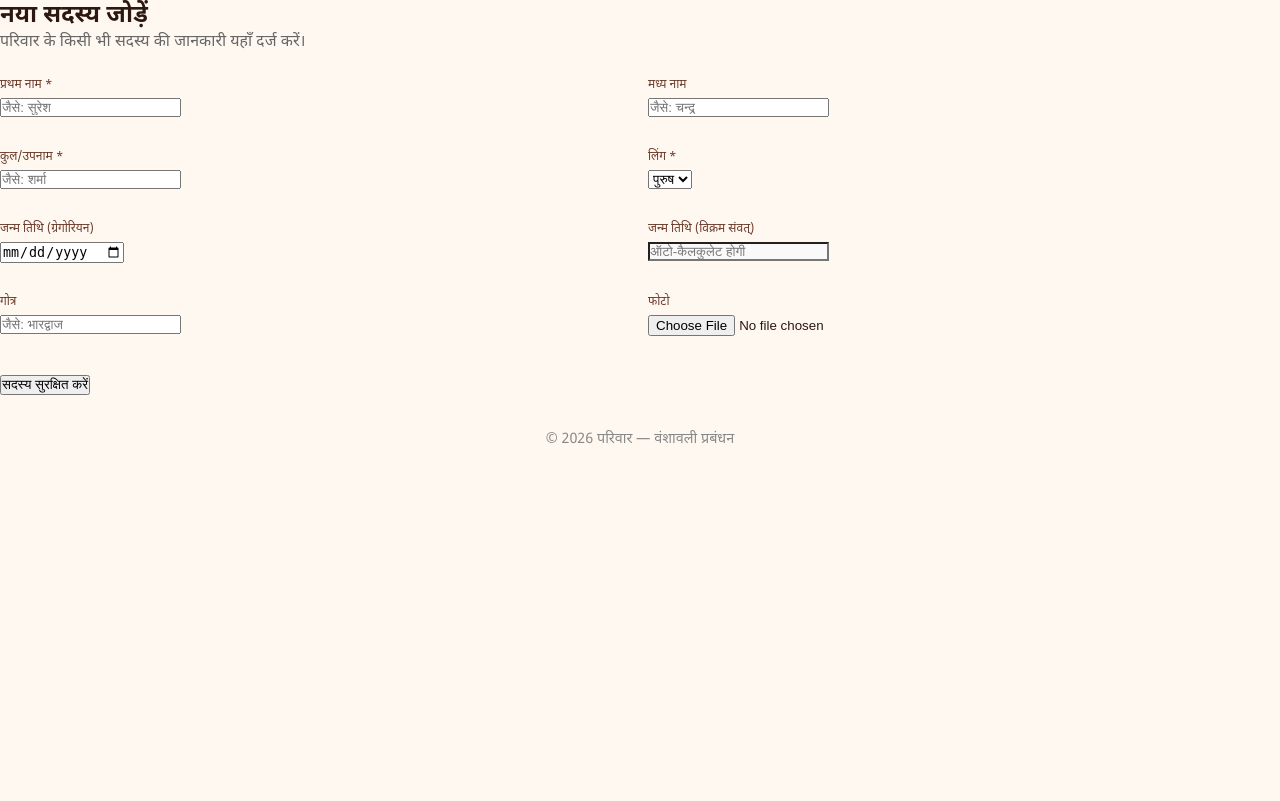
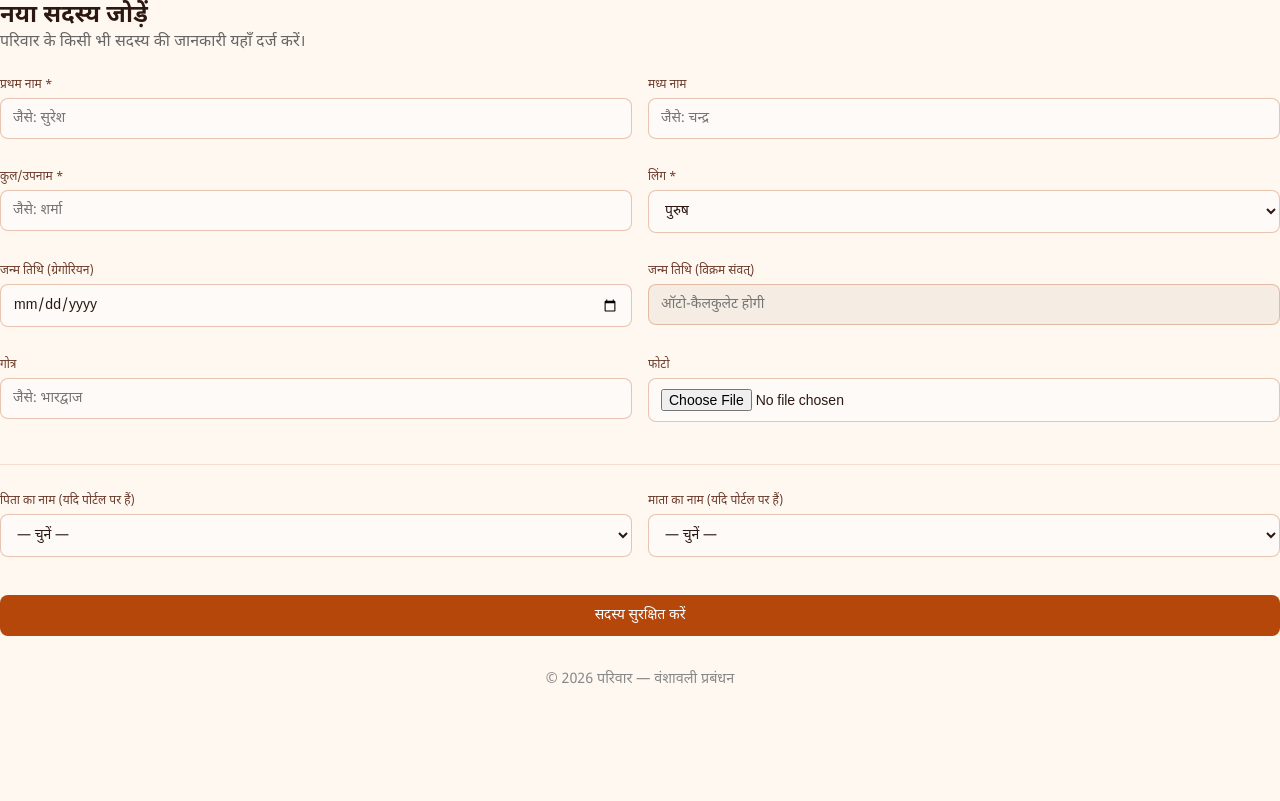
Before and after one commit to Mayurrrrrrrrrr/parivar, a PHP site: page /pages/sadasy_banao.php in a window 1280 px wide. Before the commit the page ends 444 px from the top, so only its background shows below. Run offline with PHP 8.4, Linux system fonts and the light colour scheme; a user stored in the database is signed in; data comes from the database, SQL or seed files in the repository; some libraries are stand-ins or nearby versions.

Commit message:
Added Hindi transliteration and auto-relationship building

```diff
--- a/includes/header.php
+++ b/includes/header.php
@@ -23,6 +23,24 @@
     <!-- Icons -->
     <link rel="stylesheet" href="https://cdn.jsdelivr.net/npm/@tabler/icons-webfont@latest/tabler-icons.min.css">
 
+    <!-- Transliteration (Hindi Typing) -->
+    <script type="text/javascript" src="https://www.google.com/jsapi"></script>
+    <script type="text/javascript">
+      google.load("elements", "1", { packages: "transliteration" });
+      function onLoad() {
+        var options = {
+            sourceLanguage: google.elements.transliteration.LanguageCode.ENGLISH,
+            destinationLanguage: [google.elements.transliteration.LanguageCode.HINDI],
+            shortcutKey: 'ctrl+g',
+            transliterationEnabled: true
+        };
+        var control = new google.elements.transliteration.TransliterationControl(options);
+        var ids = document.querySelectorAll('.hindi-type');
+        control.makeTransliteratable(ids);
+      }
+      google.setOnLoadCallback(onLoad);
+    </script>
+
     <!-- App Styles -->
     <link rel="stylesheet" href="/parivar/assets/css/style.css">
 </head>
--- a/index.php
+++ b/index.php
@@ -70,7 +70,7 @@
             </div>
             <div class="form-group">
                 <label>आपका नाम</label>
-                <input type="text" name="naam" class="form-control" placeholder="जैसे: मयूर" required>
+                <input type="text" name="naam" class="form-control hindi-type" placeholder="जैसे: मयूर" required>
             </div>
             <div class="form-group">
                 <label>ईमेल</label>
@@ -88,11 +88,11 @@
             <input type="hidden" name="csrf_token" value="<?php echo csrf_token(); ?>">
             <div class="form-group">
                 <label>परिवार का नाम (Surname/Kul)</label>
-                <input type="text" name="parivar_naam" class="form-control" placeholder="जैसे: शांडिल्य परिवार" required>
+                <input type="text" name="parivar_naam" class="form-control hindi-type" placeholder="जैसे: शांडिल्य परिवार" required>
             </div>
             <div class="form-group">
                 <label>आपका नाम (मुखिया)</label>
-                <input type="text" name="naam" class="form-control" required>
+                <input type="text" name="naam" class="form-control hindi-type" required>
             </div>
             <div class="form-group">
                 <label>ईमेल</label>
--- a/pages/karyakram.php
+++ b/pages/karyakram.php
@@ -13,7 +13,7 @@
     $stmt->execute([$parivar_id]);
     $events = $stmt->fetchAll();
 } else {
-    $stmt = $pdo->prepare("SELECT id, pratham_naam, kul_naam FROM vyakti WHERE parivar_id = ?");
+    $stmt = $pdo->prepare("SELECT id, pratham_naam, kul_naam FROM vyakti WHERE parivar_id = ? ORDER BY pratham_naam");
     $stmt->execute([$parivar_id]);
     $persons = $stmt->fetchAll();
 }
@@ -55,7 +55,7 @@
 
                 <div class="form-group">
                     <label>शीर्षक *</label>
-                    <input type="text" name="shirshak" class="form-control" required placeholder="जैसे: मयूर का जन्मदिन">
+                    <input type="text" name="shirshak" class="form-control hindi-type" required placeholder="जैसे: मयूर का जन्मदिन">
                 </div>
 
                 <div class="form-group">
--- a/pages/parivar_feed.php
+++ b/pages/parivar_feed.php
@@ -32,7 +32,7 @@
     <div class="card" style="background:var(--bg-card); border-radius:16px; padding:16px; margin-bottom:20px; border:0.5px solid var(--seemant);">
         <form action="/parivar/api/feed.php?action=banao" method="POST" enctype="multipart/form-data">
             <input type="hidden" name="csrf_token" value="<?php echo csrf_token(); ?>">
-            <textarea name="sandesh" class="form-control" placeholder="आज क्या साझा करना चाहते हैं?" style="min-height:80px; border:none; background:transparent; padding:0;"></textarea>
+            <textarea name="sandesh" class="form-control hindi-type" placeholder="आज क्या साझा करना चाहते हैं?" style="min-height:80px; border:none; background:transparent; padding:0;"></textarea>
             <div class="divider"></div>
             <div style="display:flex; justify-content:space-between; align-items:center;">
                 <label style="cursor:pointer; color:var(--rang-pramukh); font-size:20px;">
--- a/pages/sadasy_banao.php
+++ b/pages/sadasy_banao.php
@@ -12,25 +12,25 @@
     <h2>नया सदस्य जोड़ें</h2>
     <p style="color: #666; margin-bottom: 1.5rem;">परिवार के किसी भी सदस्य की जानकारी यहाँ दर्ज करें।</p>
 
-    <form action="/api/vyakti.php?action=banao" method="POST" enctype="multipart/form-data">
+    <form action="/parivar/api/vyakti.php?action=banao" method="POST" enctype="multipart/form-data">
         <input type="hidden" name="csrf_token" value="<?php echo csrf_token(); ?>">
 
         <div style="display: grid; grid-template-columns: 1fr 1fr; gap: 1rem;">
             <div class="form-group">
                 <label>प्रथम नाम *</label>
-                <input type="text" name="pratham_naam" required placeholder="जैसे: सुरेश">
+                <input type="text" name="pratham_naam" class="form-control hindi-type" required placeholder="जैसे: सुरेश">
             </div>
             <div class="form-group">
                 <label>मध्य नाम</label>
-                <input type="text" name="madhya_naam" placeholder="जैसे: चन्द्र">
+                <input type="text" name="madhya_naam" class="form-control hindi-type" placeholder="जैसे: चन्द्र">
             </div>
             <div class="form-group">
                 <label>कुल/उपनाम *</label>
-                <input type="text" name="kul_naam" required placeholder="जैसे: शर्मा">
+                <input type="text" name="kul_naam" class="form-control hindi-type" required placeholder="जैसे: शर्मा">
             </div>
             <div class="form-group">
                 <label>लिंग *</label>
-                <select name="ling" required>
+                <select name="ling" class="form-control" required>
                     <option value="purush">पुरुष</option>
                     <option value="stri">स्त्री</option>
                     <option value="anya">अन्य</option>
@@ -38,24 +38,51 @@
             </div>
             <div class="form-group">
                 <label>जन्म तिथि (ग्रेगोरियन)</label>
-                <input type="date" name="janm_tithi_gregorian" id="dob_g">
+                <input type="date" name="janm_tithi_gregorian" id="dob_g" class="form-control">
             </div>
             <div class="form-group">
                 <label>जन्म तिथि (विक्रम संवत्)</label>
-                <input type="text" name="janm_tithi_vs" id="dob_vs" readonly style="background: #f9f9f9;" placeholder="ऑटो-कैलकुलेट होगी">
+                <input type="text" name="janm_tithi_vs" id="dob_vs" class="form-control" readonly style="background: var(--bg-secondary);" placeholder="ऑटो-कैलकुलेट होगी">
             </div>
             <div class="form-group">
                 <label>गोत्र</label>
-                <input type="text" name="gotra" placeholder="जैसे: भारद्वाज">
+                <input type="text" name="gotra" class="form-control hindi-type" placeholder="जैसे: भारद्वाज">
             </div>
             <div class="form-group">
                 <label>फोटो</label>
-                <input type="file" name="photo" accept="image/*">
+                <input type="file" name="photo" class="form-control" accept="image/*">
+            </div>
+
+            <div class="divider" style="grid-column: span 2;"></div>
+
+            <!-- Parent Selection -->
+            <?php
+            $stmt = $pdo->prepare("SELECT id, pratham_naam, kul_naam FROM vyakti WHERE parivar_id = ? ORDER BY pratham_naam");
+            $stmt->execute([$parivar_id]);
+            $all_members = $stmt->fetchAll();
+            ?>
+            <div class="form-group">
+                <label>पिता का नाम (यदि पोर्टल पर हैं)</label>
+                <select name="pita_id" class="form-control">
+                    <option value="">— चुनें —</option>
+                    <?php foreach ($all_members as $m): ?>
+                        <option value="<?php echo $m['id']; ?>"><?php echo s($m['pratham_naam'] . ' ' . $m['kul_naam']); ?></option>
+                    <?php endforeach; ?>
+                </select>
+            </div>
+            <div class="form-group">
+                <label>माता का नाम (यदि पोर्टल पर हैं)</label>
+                <select name="mata_id" class="form-control">
+                    <option value="">— चुनें —</option>
+                    <?php foreach ($all_members as $m): ?>
+                        <option value="<?php echo $m['id']; ?>"><?php echo s($m['pratham_naam'] . ' ' . $m['kul_naam']); ?></option>
+                    <?php endforeach; ?>
+                </select>
             </div>
         </div>
 
         <div style="margin-top: 1.5rem;">
-            <button type="submit">सदस्य सुरक्षित करें</button>
+            <button type="submit" class="btn btn-primary">सदस्य सुरक्षित करें</button>
         </div>
     </form>
 </div>
```
Also changed, not shown: api/vyakti.php (+37 -3 lines).
